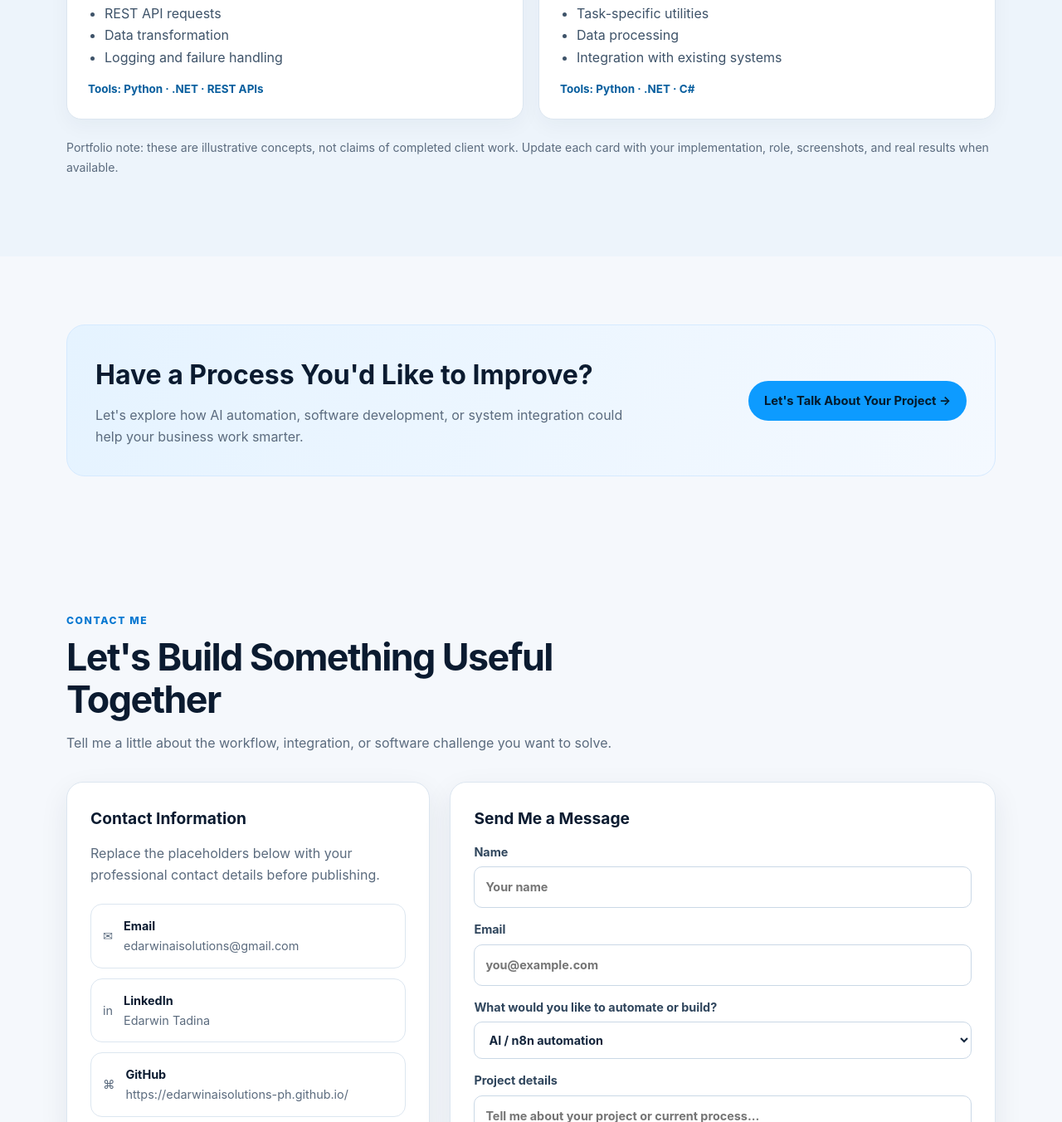
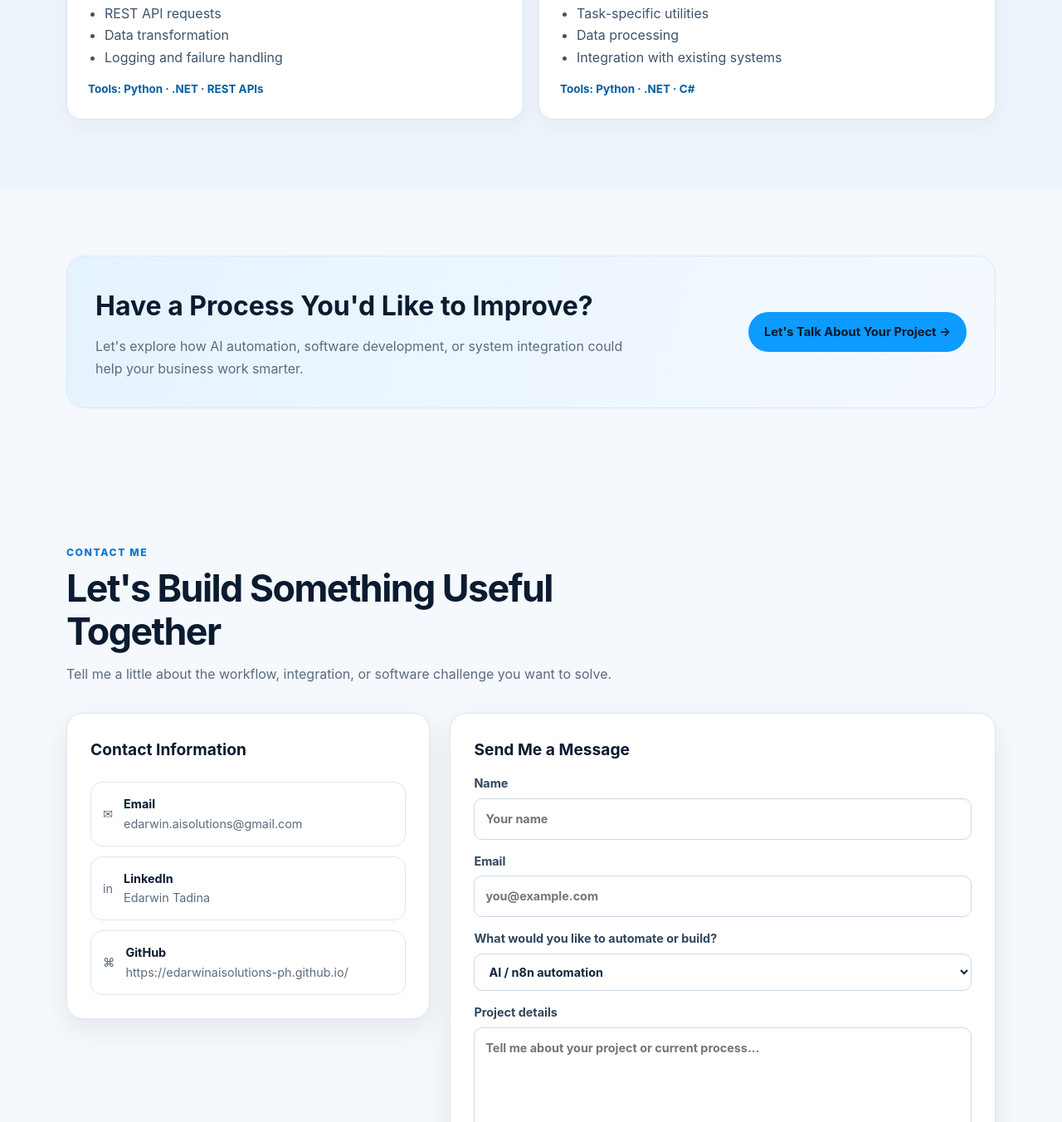
Before and after one commit to edarwinaisolutions-ph/edarwinaisolutions-ph.github.io, a plain HTML site: page index.html in a window 1280 px wide. Shown: the part 3124-4476 px from the top of the page at 83% size. Drawn offline with Linux system fonts and the light colour scheme.

Commit message:
Update index.html

```diff
--- a/index.html
+++ b/index.html
@@ -267,7 +267,7 @@ input:focus, textarea:focus, select:focus { outline:3px solid rgba(13,155,255,.1
         <div class="tools">Tools: Python · .NET · C#</div>
       </article>
     </div>
-    <p class="project-note">Portfolio note: these are illustrative concepts, not claims of completed client work. Update each card with your implementation, role, screenshots, and real results when available.</p>
+
   </div>
 </section>
 
@@ -290,9 +290,9 @@ input:focus, textarea:focus, select:focus { outline:3px solid rgba(13,155,255,.1
     <div class="contact-grid">
       <div class="panel">
         <h3>Contact Information</h3>
-        <p>Replace the placeholders below with your professional contact details before publishing.</p>
+
         <div class="contact-links">
-          <a class="contact-link" href="mailto:edarwinaisolutions@gmail.com"><span aria-hidden="true">✉</span><span><b>Email</b>edarwinaisolutions@gmail.com</span></a>
+          <a class="contact-link" href="mailto:edarwin.aisolutions@gmail.com"><span aria-hidden="true">✉</span><span><b>Email</b>edarwin.aisolutions@gmail.com</span></a>
           <a class="contact-link" href="https://www.linkedin.com/in/edarwin-tadina-b9b849445/" target="_blank" rel="noopener"><span aria-hidden="true">in</span><span><b>LinkedIn</b>Edarwin Tadina</span></a>
           <a class="contact-link" href="https://edarwinaisolutions-ph.github.io/" target="_blank" rel="noopener"><span aria-hidden="true">⌘</span><span><b>GitHub</b>https://edarwinaisolutions-ph.github.io/</span></a>
         </div>
@@ -338,7 +338,7 @@ document.getElementById('year').textContent = new Date().getFullYear();
 
 document.getElementById('contactForm').addEventListener('submit', event => {
   event.preventDefault();
-  const recipient = 'edarwiniasolutions@gmail.com'; // Replace this with your actual email address.
+  const recipient = 'edarwin.aisolutions@gmail.com'; // Replace this with your actual email address.
   const data = new FormData(event.currentTarget);
   const subject = encodeURIComponent('Portfolio inquiry: ' + data.get('topic'));
   const body = encodeURIComponent(
```
